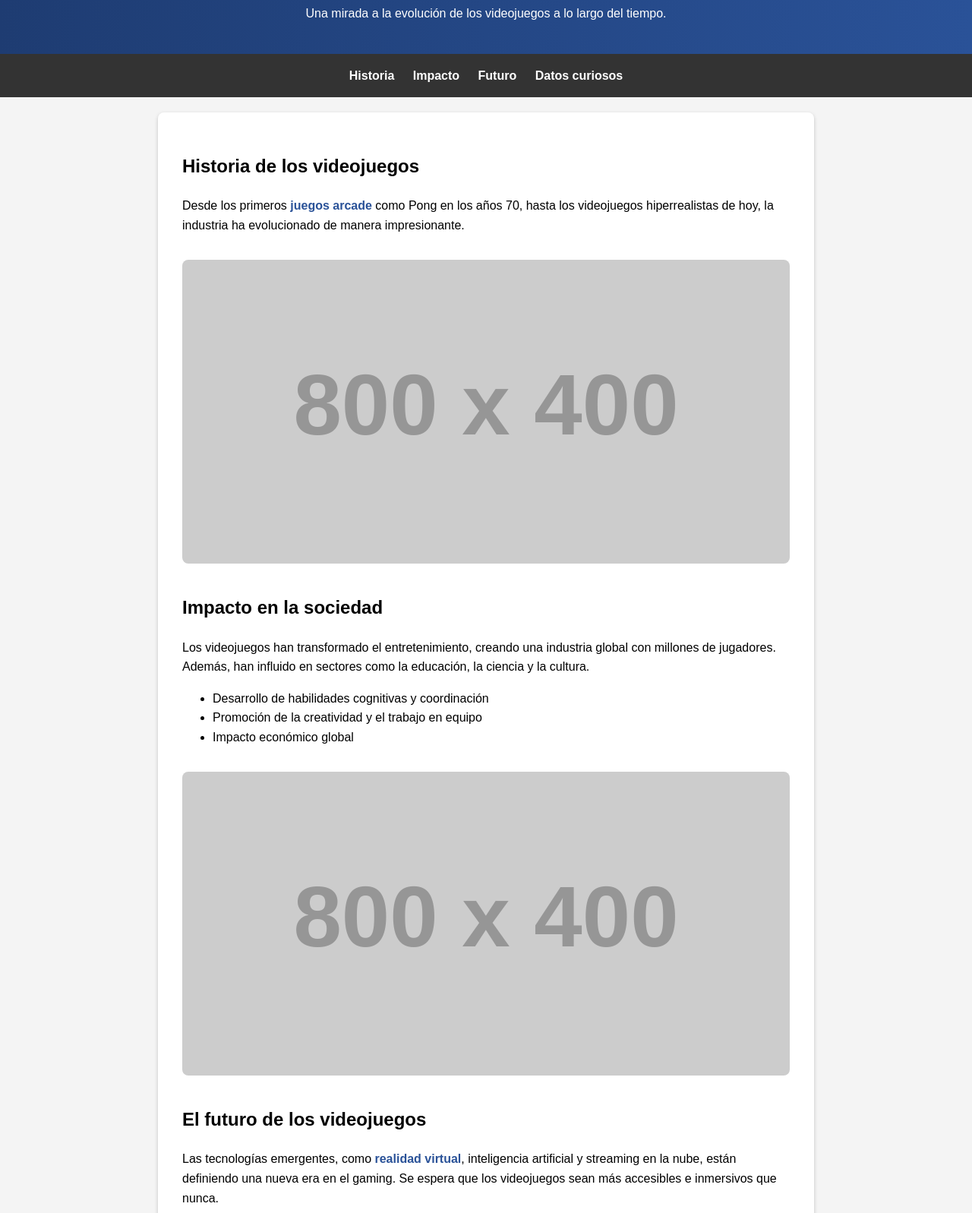
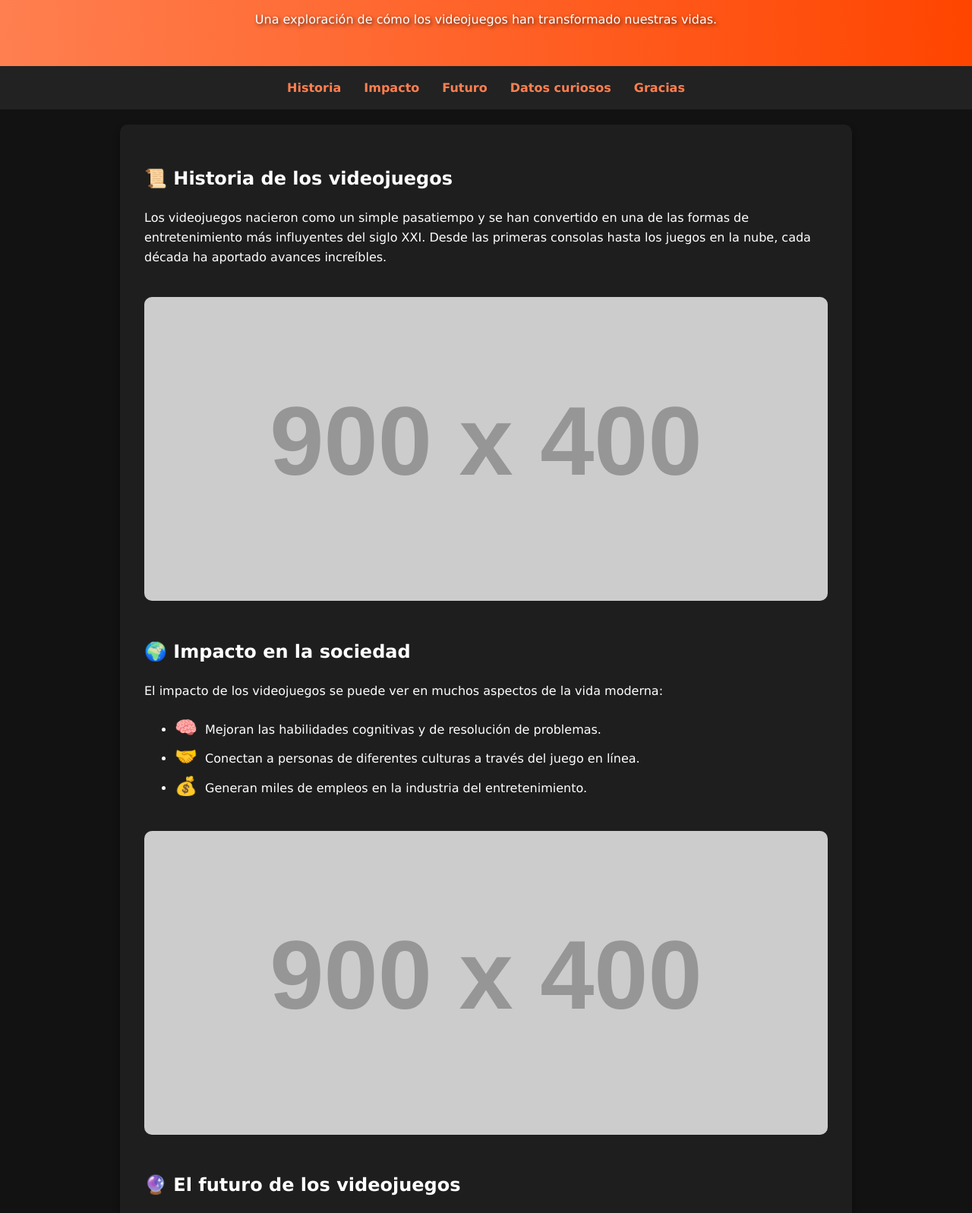
Before and after one commit to V1ctorMC/web_con_ia, a plain HTML site: page index.html in a window 1280 px wide. Shown: the part 113-1710 px from the top of the page at 76% size. Drawn offline with Linux system fonts and the light colour scheme; placeholder pictures from the web are drawn by us.

Commit message:
Update index.html

```diff
--- a/index.html
+++ b/index.html
@@ -6,102 +6,129 @@
     <title>El avance de los videojuegos</title>
     <style>
         body {
-            font-family: Arial, sans-serif;
+            font-family: 'Verdana', sans-serif;
             line-height: 1.6;
             margin: 0;
             padding: 0;
-            background-color: #f4f4f4;
+            background-color: #121212;
+            color: #fff;
         }
         header {
-            background: linear-gradient(90deg, #1e3c72, #2a5298);
+            background: linear-gradient(90deg, #ff7f50, #ff4500);
             color: #fff;
-            padding: 1.5rem;
+            padding: 2rem;
             text-align: center;
+            text-shadow: 2px 2px 5px rgba(0,0,0,0.7);
         }
         nav {
-            text-align: center;
+            display: flex;
+            justify-content: center;
             padding: 1rem;
-            background: #333;
+            background: #222;
         }
         nav a {
-            color: #fff;
-            margin: 0 10px;
+            color: #ff7f50;
+            margin: 0 15px;
             text-decoration: none;
             font-weight: bold;
         }
         nav a:hover {
             text-decoration: underline;
+            color: #ff4500;
         }
         main {
             padding: 2rem;
-            background: #fff;
+            background: #1e1e1e;
             margin: 20px auto;
-            max-width: 800px;
-            border-radius: 8px;
-            box-shadow: 0 2px 5px rgba(0,0,0,0.2);
+            max-width: 900px;
+            border-radius: 10px;
+            box-shadow: 0 4px 8px rgba(0,0,0,0.4);
         }
         section {
-            margin-bottom: 2rem;
+            margin-bottom: 2.5rem;
         }
         section img {
             width: 100%;
-            border-radius: 8px;
-            margin-top: 1rem;
+            border-radius: 10px;
+            margin-top: 1.5rem;
         }
         .highlight {
-            color: #2a5298;
+            color: #ff4500;
             font-weight: bold;
+        }
+        .icon {
+            font-size: 1.5rem;
+            margin-right: 5px;
         }
         footer {
             text-align: center;
-            padding: 1rem;
-            background: #1e3c72;
+            padding: 1.5rem;
+            background: linear-gradient(90deg, #ff4500, #ff7f50);
             color: #fff;
             margin-top: 20px;
+            font-size: 0.9rem;
+        }
+        .decorative {
+            text-align: center;
+            margin: 20px 0;
+        }
+        .decorative img {
+            width: 50px;
+            margin: 0 10px;
         }
     </style>
 </head>
 <body>
     <header>
-        <h1>El avance de los videojuegos</h1>
-        <p>Una mirada a la evolución de los videojuegos a lo largo del tiempo.</p>
+        <h1>🎮 El avance de los videojuegos 🎮</h1>
+        <p>Una exploración de cómo los videojuegos han transformado nuestras vidas.</p>
     </header>
     <nav>
         <a href="#historia">Historia</a>
         <a href="#impacto">Impacto</a>
         <a href="#futuro">Futuro</a>
         <a href="#datos-curiosos">Datos curiosos</a>
+        <a href="#gracias">Gracias</a>
     </nav>
     <main>
         <section id="historia">
-            <h2>Historia de los videojuegos</h2>
-            <p>Desde los primeros <span class="highlight">juegos arcade</span> como Pong en los años 70, hasta los videojuegos hiperrealistas de hoy, la industria ha evolucionado de manera impresionante.</p>
-            <img src="https://via.placeholder.com/800x400" alt="Historia de los videojuegos">
+            <h2>📜 Historia de los videojuegos</h2>
+            <p>Los videojuegos nacieron como un simple pasatiempo y se han convertido en una de las formas de entretenimiento más influyentes del siglo XXI. Desde las primeras consolas hasta los juegos en la nube, cada década ha aportado avances increíbles.</p>
+            <img src="https://via.placeholder.com/900x400" alt="Historia de los videojuegos">
         </section>
         <section id="impacto">
-            <h2>Impacto en la sociedad</h2>
-            <p>Los videojuegos han transformado el entretenimiento, creando una industria global con millones de jugadores. Además, han influido en sectores como la educación, la ciencia y la cultura.</p>
+            <h2>🌍 Impacto en la sociedad</h2>
+            <p>El impacto de los videojuegos se puede ver en muchos aspectos de la vida moderna:</p>
             <ul>
-                <li>Desarrollo de habilidades cognitivas y coordinación</li>
-                <li>Promoción de la creatividad y el trabajo en equipo</li>
-                <li>Impacto económico global</li>
+                <li><span class="icon">🧠</span> Mejoran las habilidades cognitivas y de resolución de problemas.</li>
+                <li><span class="icon">🤝</span> Conectan a personas de diferentes culturas a través del juego en línea.</li>
+                <li><span class="icon">💰</span> Generan miles de empleos en la industria del entretenimiento.</li>
             </ul>
-            <img src="https://via.placeholder.com/800x400" alt="Impacto de los videojuegos">
+            <img src="https://via.placeholder.com/900x400" alt="Impacto de los videojuegos">
         </section>
         <section id="futuro">
-            <h2>El futuro de los videojuegos</h2>
-            <p>Las tecnologías emergentes, como <span class="highlight">realidad virtual</span>, inteligencia artificial y streaming en la nube, están definiendo una nueva era en el gaming. Se espera que los videojuegos sean más accesibles e inmersivos que nunca.</p>
-            <img src="https://via.placeholder.com/800x400" alt="Futuro de los videojuegos">
+            <h2>🔮 El futuro de los videojuegos</h2>
+            <p>Con la integración de tecnologías avanzadas como la realidad virtual, la inteligencia artificial y el blockchain, el futuro de los videojuegos promete experiencias más personalizadas e inmersivas.</p>
+            <img src="https://via.placeholder.com/900x400" alt="Futuro de los videojuegos">
         </section>
         <section id="datos-curiosos">
-            <h2>Datos curiosos sobre los videojuegos</h2>
+            <h2>🎲 Datos curiosos sobre los videojuegos</h2>
             <p>¿Sabías que...</p>
             <ul>
-                <li>El videojuego más vendido de todos los tiempos es <span class="highlight">Minecraft</span>?</li>
-                <li>Pac-Man fue el primer videojuego en ser considerado una <span class="highlight">obra de arte</span>.</li>
-                <li>En Japón, existe una competencia nacional de <span class="highlight">Tetris</span>.</li>
+                <li>El término "eSports" ha dado lugar a competiciones internacionales con premios millonarios.</li>
+                <li><span class="highlight">Mario</span>, de Nintendo, es el personaje más icónico en la historia de los videojuegos.</li>
+                <li>La consola más vendida de todos los tiempos es la <span class="highlight">PlayStation 2</span>.</li>
             </ul>
-            <img src="https://via.placeholder.com/800x400" alt="Datos curiosos sobre videojuegos">
+            <img src="https://via.placeholder.com/900x400" alt="Datos curiosos sobre videojuegos">
+        </section>
+        <section id="gracias" class="decorative">
+            <h2>🎉 ¡Gracias por visitar!</h2>
+            <p>Esperamos que hayas disfrutado explorando la evolución de los videojuegos. ¡Sigue jugando!</p>
+            <div>
+                <img src="https://via.placeholder.com/50" alt="Icono decorativo">
+                <img src="https://via.placeholder.com/50" alt="Icono decorativo">
+                <img src="https://via.placeholder.com/50" alt="Icono decorativo">
+            </div>
         </section>
     </main>
     <footer>
```
